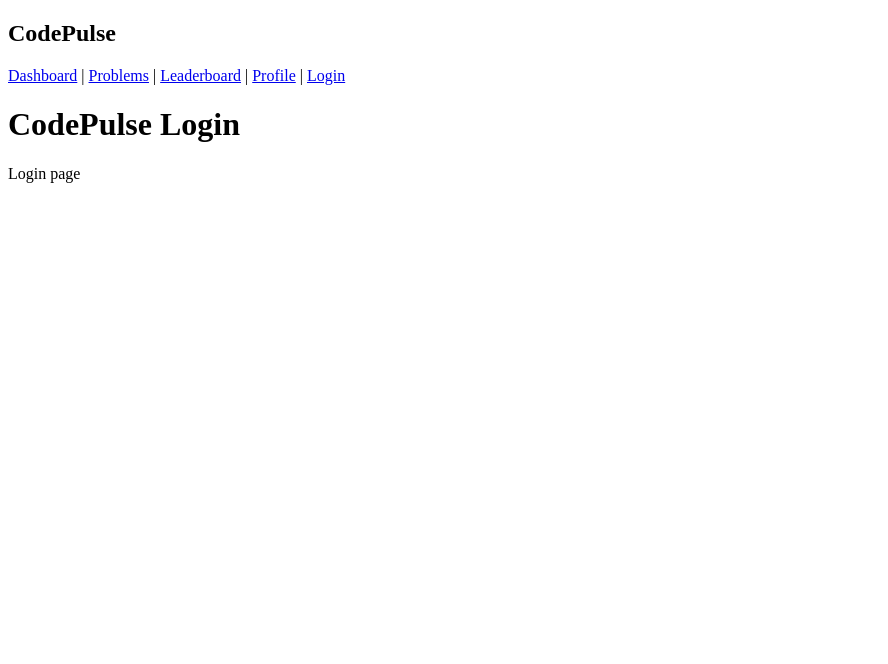
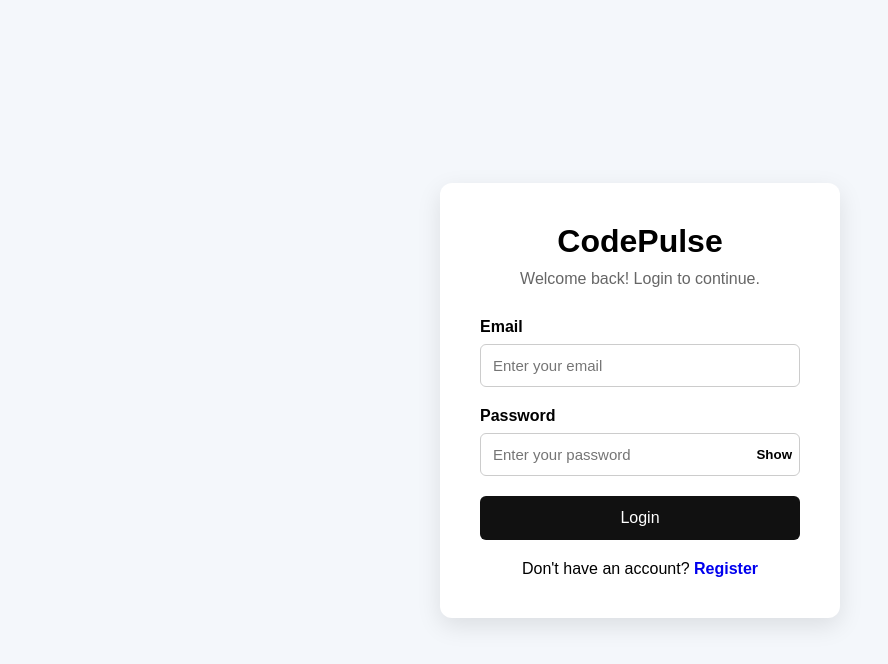
Before and after one commit to Bhavya-developer123/CodePulse, a React app in the folder frontend/: page /login in a window 1280 px wide. Shown: the top 664 px of the page, without its empty margins (0-888 px from the left). Built offline with nearby package versions, Linux system fonts and the light colour scheme; the HTML template or start-up script is replaced by a standard one.

Commit message:
Build CodePulse login page

```diff
--- a/frontend/src/App.jsx
+++ b/frontend/src/App.jsx
@@ -13,8 +13,6 @@ import NotFound from "./pages/NotFound";
 function App() {
     return (
         <BrowserRouter>
-
-            <Navbar />
 
             <Routes>
 
@@ -35,22 +33,42 @@ function App() {
 
                 <Route
                     path="/dashboard"
-                    element={<Dashboard />}
+                    element={
+                        <>
+                            <Navbar />
+                            <Dashboard />
+                        </>
+                    }
                 />
 
                 <Route
                     path="/problems"
-                    element={<Problems />}
+                    element={
+                        <>
+                            <Navbar />
+                            <Problems />
+                        </>
+                    }
                 />
 
                 <Route
                     path="/leaderboard"
-                    element={<Leaderboard />}
+                    element={
+                        <>
+                            <Navbar />
+                            <Leaderboard />
+                        </>
+                    }
                 />
 
                 <Route
                     path="/profile"
-                    element={<Profile />}
+                    element={
+                        <>
+                            <Navbar />
+                            <Profile />
+                        </>
+                    }
                 />
 
                 <Route
--- a/frontend/src/index.css
+++ b/frontend/src/index.css
@@ -0,0 +1,104 @@
+* {
+    margin: 0;
+    padding: 0;
+    box-sizing: border-box;
+}
+
+body {
+    font-family: Arial, sans-serif;
+    background-color: #f4f7fb;
+}
+
+.login-page {
+    min-height: 100vh;
+    display: flex;
+    justify-content: center;
+    align-items: center;
+}
+
+.login-card {
+    width: 400px;
+    padding: 40px;
+    background-color: white;
+    border-radius: 12px;
+    box-shadow: 0 8px 25px rgba(0, 0, 0, 0.1);
+}
+
+.login-card h1 {
+    text-align: center;
+    margin-bottom: 10px;
+    font-size: 32px;
+}
+
+.login-subtitle {
+    text-align: center;
+    color: #666;
+    margin-bottom: 30px;
+}
+
+.form-group {
+    margin-bottom: 20px;
+}
+
+.form-group label {
+    display: block;
+    margin-bottom: 8px;
+    font-weight: bold;
+}
+
+.form-group input {
+    width: 100%;
+    padding: 12px;
+    border: 1px solid #ccc;
+    border-radius: 6px;
+    font-size: 15px;
+}
+
+.form-group input:focus {
+    outline: none;
+    border-color: #333;
+}
+
+.password-container {
+    position: relative;
+}
+
+.password-container input {
+    padding-right: 65px;
+}
+
+.show-password {
+    position: absolute;
+    right: 8px;
+    top: 50%;
+    transform: translateY(-50%);
+    border: none;
+    background: none;
+    cursor: pointer;
+    font-weight: bold;
+}
+
+.login-button {
+    width: 100%;
+    padding: 13px;
+    border: none;
+    border-radius: 6px;
+    background-color: #111;
+    color: white;
+    font-size: 16px;
+    cursor: pointer;
+}
+
+.login-button:hover {
+    background-color: #333;
+}
+
+.register-text {
+    text-align: center;
+    margin-top: 20px;
+}
+
+.register-text a {
+    text-decoration: none;
+    font-weight: bold;
+}
--- a/frontend/src/pages/Login.jsx
+++ b/frontend/src/pages/Login.jsx
@@ -1,8 +1,93 @@
+import { useState } from "react";
+import { Link } from "react-router-dom";
+
 function Login() {
+
+    const [email, setEmail] = useState("");
+    const [password, setPassword] = useState("");
+    const [showPassword, setShowPassword] = useState(false);
+
+    const handleSubmit = (e) => {
+        e.preventDefault();
+
+        if (email === "" || password === "") {
+            alert("Please enter email and password");
+            return;
+        }
+
+        console.log("Login Data:", {
+            email: email,
+            password: password
+        });
+
+        alert("Login UI working successfully!");
+    };
+
     return (
-        <div>
-            <h1>CodePulse Login</h1>
-            <p>Login page</p>
+        <div className="login-page">
+
+            <div className="login-card">
+
+                <h1>CodePulse</h1>
+
+                <p className="login-subtitle">
+                    Welcome back! Login to continue.
+                </p>
+
+                <form onSubmit={handleSubmit}>
+
+                    <div className="form-group">
+                        <label>Email</label>
+
+                        <input
+                            type="email"
+                            placeholder="Enter your email"
+                            value={email}
+                            onChange={(e) => setEmail(e.target.value)}
+                        />
+                    </div>
+
+                    <div className="form-group">
+                        <label>Password</label>
+
+                        <div className="password-container">
+
+                            <input
+                                type={showPassword ? "text" : "password"}
+                                placeholder="Enter your password"
+                                value={password}
+                                onChange={(e) => setPassword(e.target.value)}
+                            />
+
+                            <button
+                                type="button"
+                                className="show-password"
+                                onClick={() => setShowPassword(!showPassword)}
+                            >
+                                {showPassword ? "Hide" : "Show"}
+                            </button>
+
+                        </div>
+                    </div>
+
+                    <button
+                        type="submit"
+                        className="login-button"
+                    >
+                        Login
+                    </button>
+
+                </form>
+
+                <p className="register-text">
+                    Don't have an account?{" "}
+                    <Link to="/register">
+                        Register
+                    </Link>
+                </p>
+
+            </div>
+
         </div>
     );
 }
```
